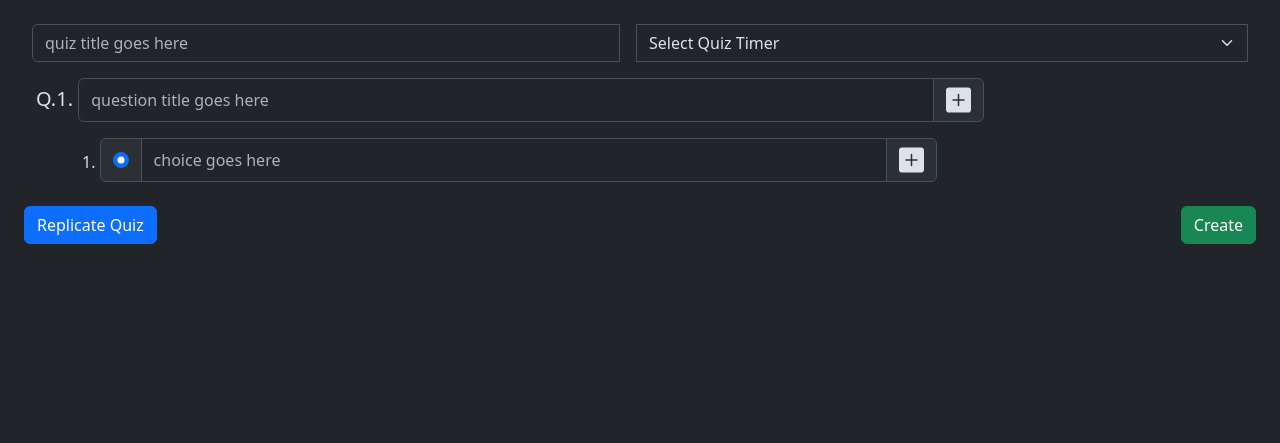
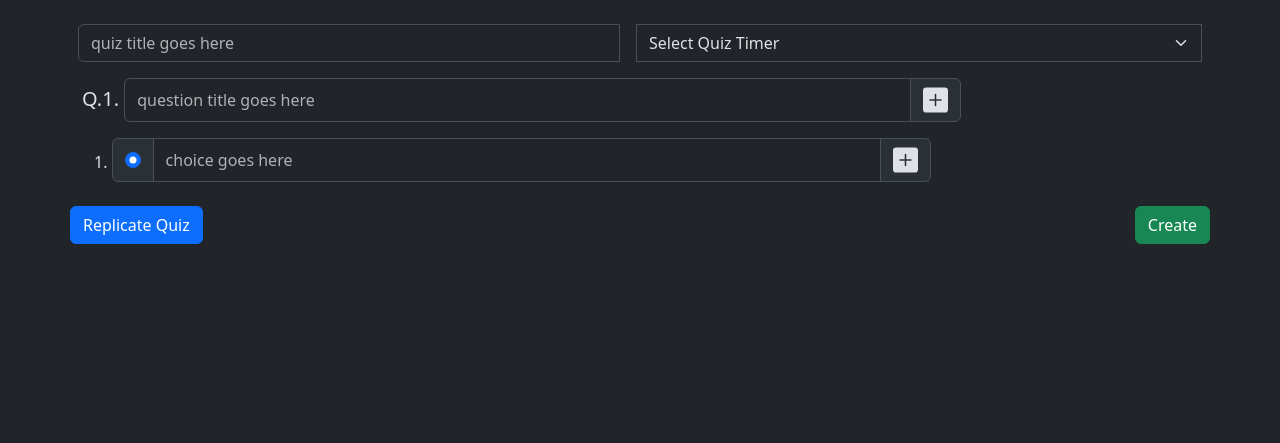
Before and after one commit to hisuperaman/kwizz_for_production, a Django app: template host/templates/host/new_quiz.html in a window 1280 px wide. Shown: the part 58-501 px from the top of the page. Run offline with Django 3.2, Linux system fonts and the light colour scheme; the template is opened without the code that fills it, so the values that code supplies are empty.

Commit message:
minor improvements

```diff
--- a/host/static/host/host_socket.js
+++ b/host/static/host/host_socket.js
@@ -236,8 +236,8 @@
 
     // displayQuizBody(false, toBeHeldData);
 
-    document.getElementById("loaderOverlay").style.display = "none";
-    document.getElementById("loader").style.display = "none";
+    // document.getElementById("loaderOverlay").style.display = "none";
+    // document.getElementById("loader").style.display = "none";
 
   })
 }
--- a/host/static/host/new_quiz_script.js
+++ b/host/static/host/new_quiz_script.js
@@ -41,8 +41,8 @@
 
                     <h6 class="container" style="display: flex-block;"><span class="choice_no">1</span>.
                         <div class="input-group mb-3 w-75" style="display: inline-flex;">
-                            <div class="input-group-text">
-                                <input class="form-check-input mt-0" type="radio" name="question${question_no}_choice_correct" value="0" checked>
+                            <div class="input-group-text" onclick="this.children[0].checked=true;" onmouseover="this.style.cursor='pointer';">
+                                <input onmouseover="this.style.cursor='inherit';" class="form-check-input mt-0" type="radio" name="question${question_no}_choice_correct" value="0" checked>
                             </div>
                             <input type="text" name="question${question_no}_choice" class="form-control" placeholder="choice goes here" required>
                             <button type="button" class="input-group-text" onclick="new_choice_click(event)">
@@ -89,8 +89,8 @@
 
     let html = `<span class="choice_no">${choice_no}</span>.
                 <div class="input-group mb-3 w-75" style="display: inline-flex;">
-                    <div class="input-group-text">
-                        <input class="form-check-input mt-0" type="radio" name="question${question_no}_choice_correct" value="${choice_no-1}">
+                    <div class="input-group-text" onclick="this.children[0].checked=true;" onmouseover="this.style.cursor='pointer';">
+                        <input onmouseover="this.style.cursor='inherit';" class="form-check-input mt-0" type="radio" name="question${question_no}_choice_correct" value="${choice_no-1}">
                     </div>
                     <input type="text" name="question${question_no}_choice" class="form-control" placeholder="choice goes here" required>
                     <button type="button" class="input-group-text" onclick="new_choice_click(event)">
--- a/host/templates/host/new_quiz.html
+++ b/host/templates/host/new_quiz.html
@@ -7,12 +7,12 @@
 {% block css %}<link rel="stylesheet" href="{% static 'host/new_quiz_style.css' %}">{% endblock css %}
 
 {% block body %}
-    <main class="container-fluid my-4">
+    <main class="container my-4 px-0">
 
         <form id="myForm">
 
         {% csrf_token %}
-        <div class="container-fluid">
+        <div class="container-fluid px-0">
             <div class="input-group mb-3" style="display: inline-flex;">
                 <input type="text" name="quiz_title" class="form-control mx-2" placeholder="quiz title goes here" id="quiz_title" required>
 
@@ -33,7 +33,7 @@
 
             <div id="question_field">
 
-                <div class="container-fluid" class="questions">
+                <div class="container-fluid questions">
                     <h5 class="my-0">Q.<span id="latest_question_no">1</span>.
                         <div class="input-group mb-3 w-75" style="display: inline-flex;">
                             <input type="text" name="question1" class="form-control" placeholder="question title goes here" required>
@@ -48,8 +48,8 @@
 
                     <h6 class="container"><span class="choice_no">1</span>.
                         <div class="input-group mb-3 w-75" style="display: inline-flex;">
-                            <div class="input-group-text">
-                                <input class="form-check-input mt-0" type="radio" name="question1_choice_correct" value="0" checked>
+                            <div class="input-group-text" onclick="this.children[0].checked=true;" onmouseover="this.style.cursor='pointer';">
+                                <input onmouseover="this.style.cursor='inherit';" class="form-check-input mt-0" type="radio" name="question1_choice_correct" value="0" checked>
                             </div>
                             <input type="text" name="question1_choice" class="form-control" placeholder="choice goes here" required>
                             <button type="button" class="input-group-text" onclick="new_choice_click(event)">
--- a/kwizz/settings.py
+++ b/kwizz/settings.py
@@ -164,7 +164,11 @@
 # Static files (CSS, JavaScript, Images)
 # https://docs.djangoproject.com/en/4.2/howto/static-files/
 
-STATIC_URL = 'static/'
+STATIC_URL = '/static/'
+
+STATICFILES_DIRS = [
+    os.path.join(BASE_DIR, 'static'),  # project-level static folder
+]
 
 # Default primary key field type
 # https://docs.djangoproject.com/en/4.2/ref/settings/#default-auto-field
--- a/login/templates/login/base.html
+++ b/login/templates/login/base.html
@@ -1,3 +1,5 @@
+{% load static %}
+
 <!doctype html>
 <html lang="en" id="main" data-bs-theme="dark">
   <head>
@@ -5,6 +7,8 @@
     <meta name="viewport" content="width=device-width, initial-scale=1">
     <title>Kwizz-{% block title %}{% endblock title %}</title>
     <link href="https://cdn.jsdelivr.net/npm/bootstrap@5.3.1/dist/css/bootstrap.min.css" rel="stylesheet" integrity="sha384-4bw+/aepP/YC94hEpVNVgiZdgIC5+VKNBQNGCHeKRQN+PtmoHDEXuppvnDJzQIu9" crossorigin="anonymous">
+    <link rel="icon" href="{% static 'favicon.ico' %}" type="image/x-icon">
+
     {% block css %}{% endblock css %}
     <style>
       .centered-form{
--- a/login/templates/login/welcome.html
+++ b/login/templates/login/welcome.html
@@ -16,8 +16,8 @@
     <div class="alert alert-danger" role="alert" style="float: right; display: none;" id="messageAlert">s</div>
   </form>
 
-  <div id="loaderOverlay" style="position: fixed; top: 0; left: 0; width: 100%; height: 100%; z-index: 99999; background: rgba(0, 0, 0, 0.5); display: block;"></div>
-  <div class="spinner-border" id="loader" role="status" style="position: fixed; top: 45%; left: 45%; z-index: 9999;">
+  <div id="loaderOverlay" style="position: fixed; top: 0; left: 0; width: 100%; height: 100%; z-index: 99999; background: rgba(0, 0, 0, 0.5); display: none;"></div>
+  <div class="spinner-border" id="loader" role="status" style="position: fixed; top: 45%; left: 45%; z-index: 9999; display: none;">
     <span class="visually-hidden">Loading...</span>
   </div>
 
--- a/templates/base.html
+++ b/templates/base.html
@@ -7,6 +7,8 @@
     <meta name="viewport" content="width=device-width, initial-scale=1">
     <title>Kwizz-{% block title %}{% endblock title %}</title>
     <link href="https://cdn.jsdelivr.net/npm/bootstrap@5.3.1/dist/css/bootstrap.min.css" rel="stylesheet" integrity="sha384-4bw+/aepP/YC94hEpVNVgiZdgIC5+VKNBQNGCHeKRQN+PtmoHDEXuppvnDJzQIu9" crossorigin="anonymous">
+
+    <link rel="icon" href="{% static 'favicon.ico' %}" type="image/x-icon">
 
     {% block css %}{% endblock css %}
 
```
Also changed, not shown: host/templates/host/manage_quiz.html (+19 -2 lines), host/views.py (+5 -2 lines), static/favicon.ico (added).
